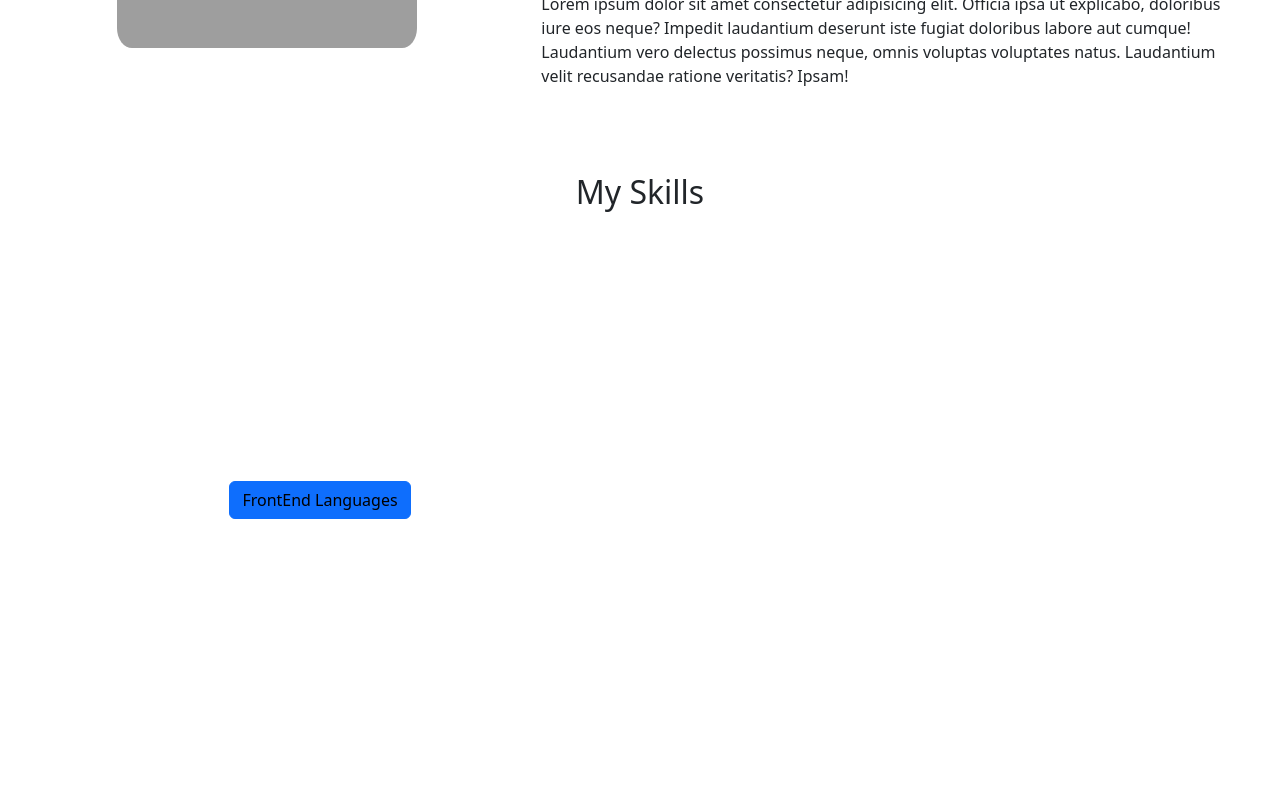
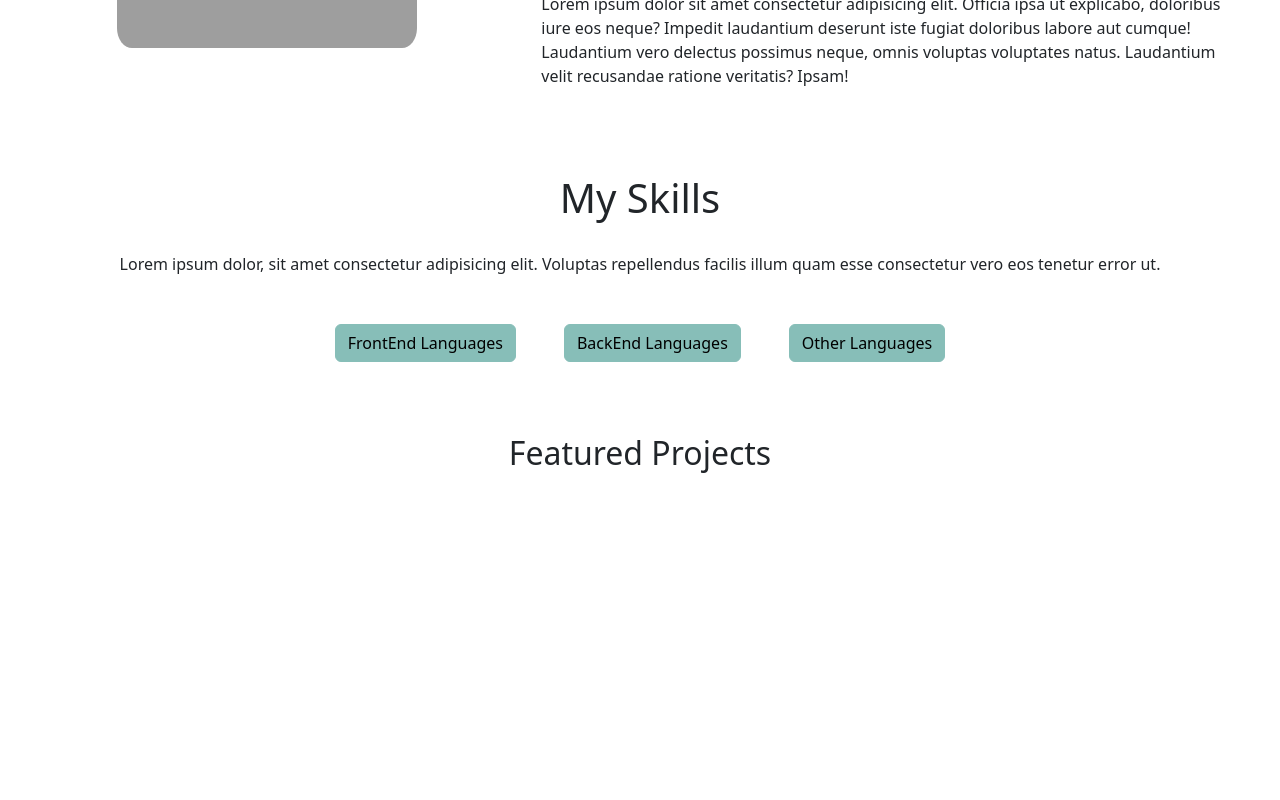
Before and after one commit to AdamRB208/AdamRB208.github.io, a Vue app: page /#/ in a window 1280 px wide. Shown: the part 1400-2200 px from the top of the page. Built offline with nearby package versions, Linux system fonts and the light colour scheme; grey boxes are pictures that could not be loaded.

Commit message:
updated buttons and collapse display

```diff
--- a/src/components/SkillsSection.vue
+++ b/src/components/SkillsSection.vue
@@ -1,24 +1,54 @@
 <script setup>
+import { VueJS } from '../assets/icons/VueJS.svg';
 
+const frontendIcons = [
+  { name: 'VueJS', icon: 'VueJS.svg' }
+];
 </script>
 
 
 <template>
   <div class="col-12 d-flex justify-content-center mt-5" id="skills">
-    <div class="fs-2">My Skills</div>
+    <div class="d-block">
+      <div class="fs-1 text-center">My Skills</div>
+      <p>Lorem ipsum dolor, sit amet consectetur adipisicing elit. Voluptas repellendus facilis illum
+        quam esse
+        consectetur vero eos tenetur error ut.</p>
+    </div>
   </div>
-  <div class="col-md-6 d-flex justify-content-center">
-    <div>
+  <div class="col-12 d-flex justify-content-center">
+    <div class="d-flex justify-content-center">
       <p>
-        <button class="btn btn-primary" type="button" data-bs-toggle="collapse" data-bs-target="#collapseWidthExample"
-          aria-expanded="false" aria-controls="collapseWidthExample">
+        <button class="btn btn-glow " type="button" data-bs-toggle="collapse" data-bs-target="#frontendLanguages"
+          aria-expanded="false" aria-controls="frontendLanguages">
           FrontEnd Languages
         </button>
       </p>
-      <div style="min-height: 120px;">
-        <div class="collapse collapse-horizontal" id="collapseWidthExample">
-          <div class="card card-body" style="width: 300px;">
-            This is some placeholder content for a horizontal collapse. It’s hidden by default and shown when triggered.
+      <p>
+        <button class="btn btn-glow" type="button" data-bs-toggle="collapse" data-bs-target="#collapseWidthExample"
+          aria-expanded="false" aria-controls="collapseWidthExample">
+          BackEnd Languages
+        </button>
+      </p>
+      <p>
+        <button class="btn btn-glow" type="button" data-bs-toggle="collapse" data-bs-target="#collapseWidthExample"
+          aria-expanded="false" aria-controls="collapseWidthExample">
+          Other Languages
+        </button>
+      </p>
+    </div>
+  </div>
+  <div class="row">
+    <div class="col d-flex justify-content-center">
+      <div style="display: block;">
+        <div class="collapse multi-collapse" id="frontendLanguages">
+          <div class="card card-body" style="height: 300px;">
+            This is some placeholder content for a horizontal collapse. It’s hidden by default and shown when
+            triggered.
+            <div v-for="skill in frontendIcons" :key="skill.name">
+              <img :src="skill.icon" alt="skill.name">
+              <div>{{ VueJS }}</div>
+            </div>
           </div>
         </div>
       </div>
@@ -28,4 +58,8 @@
 </template>
 
 
-<style lang="scss" scoped></style>
+<style lang="scss" scoped>
+p {
+  margin: 1.5em;
+}
+</style>
--- a/src/pages/HomePage.vue
+++ b/src/pages/HomePage.vue
@@ -20,7 +20,7 @@ import SkillsSection from '@/components/SkillsSection.vue';
       <AboutSection />
     </div>
     <!-- NOTE Skills Section Starts Here -->
-    <div class="row skills-section" id="skills" style="height: 100dvh;">
+    <div class="row skills-section" id="skills">
       <SkillsSection />
     </div>
     <!-- NOTE Projects Section Starts Here -->
```
Also changed, not shown: src/assets/icons/VueJS.svg (added).
